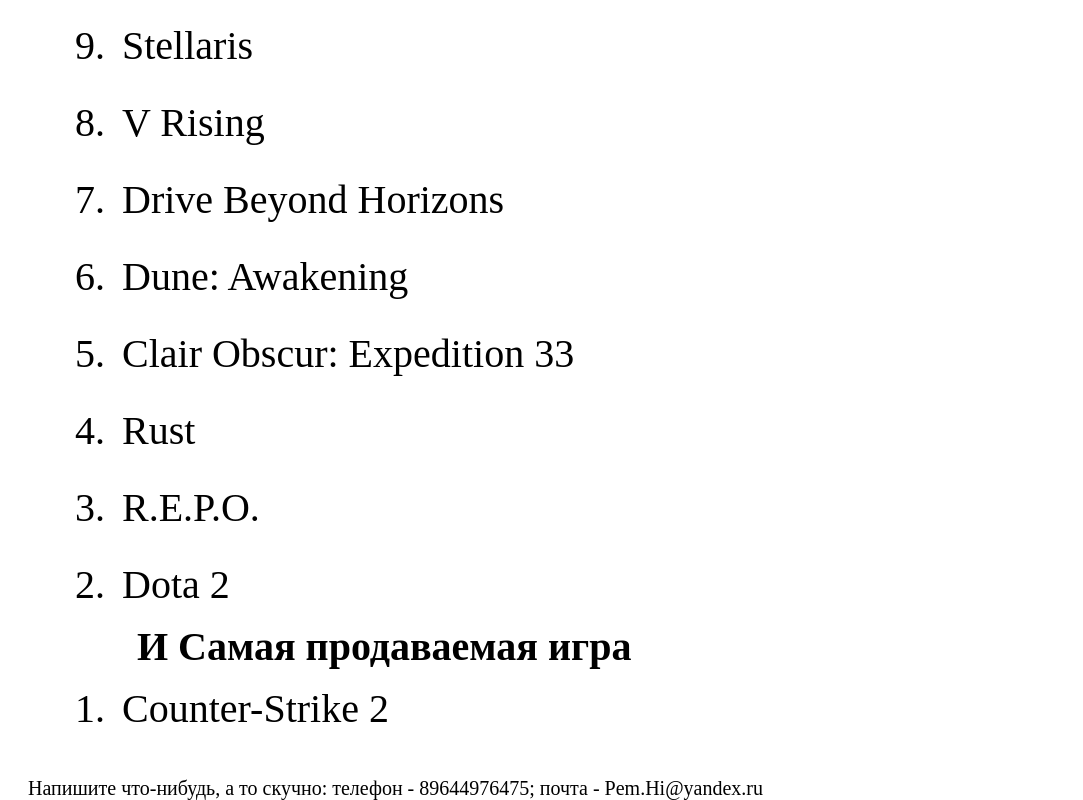
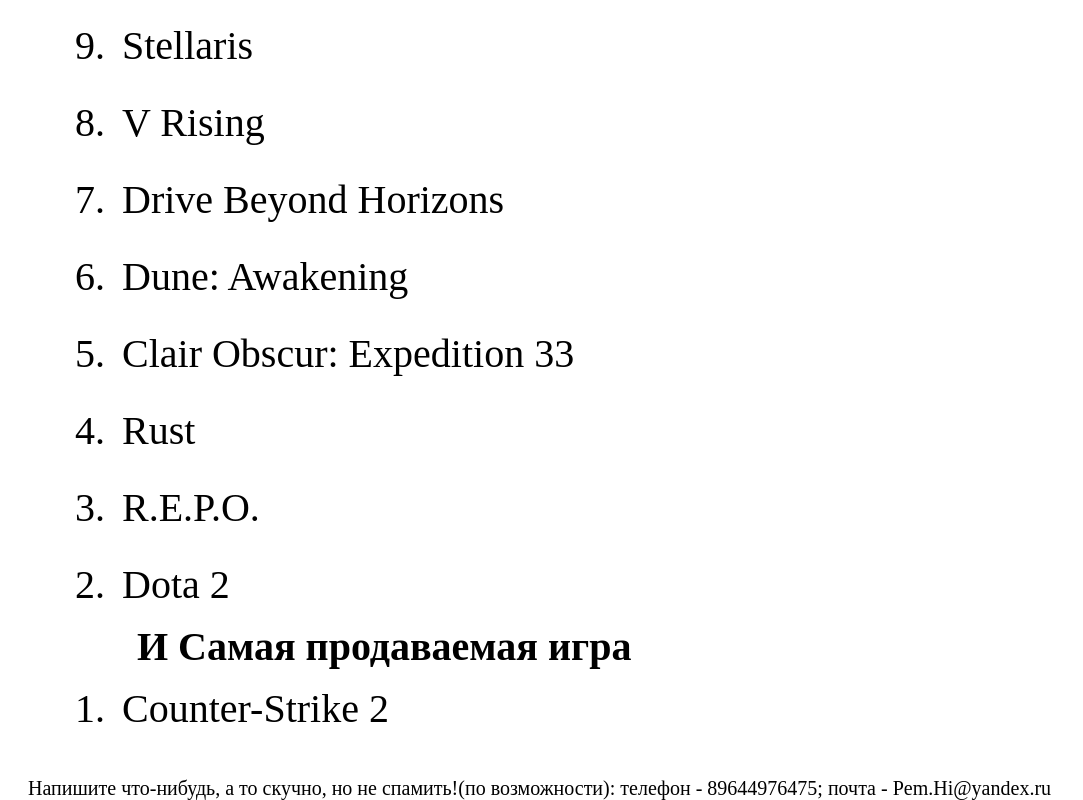
Before and after one commit to Dredn/-10-Steam, a plain HTML site: page index.html in a window 1280 px wide. Shown: the part 955-1755 px from the top of the page, without its empty margins (0-1083 px from the left). Drawn offline with Linux system fonts and the light colour scheme; files whose address does not match are found by name.

Commit message:
Update index.html

```diff
--- a/index.html
+++ b/index.html
@@ -53,7 +53,7 @@
       </ol>
     </main>
     <footer>
-      <p id="sviaz">Напишите что-нибудь, а то скучно: телефон - 89644976475; почта - Pem.Hi@yandex.ru</p>
+      <p id="sviaz">Напишите что-нибудь, а то скучно, но не спамить!(по возможности): телефон - 89644976475; почта - Pem.Hi@yandex.ru</p>
     </footer>
   </body>
 </html>
```
